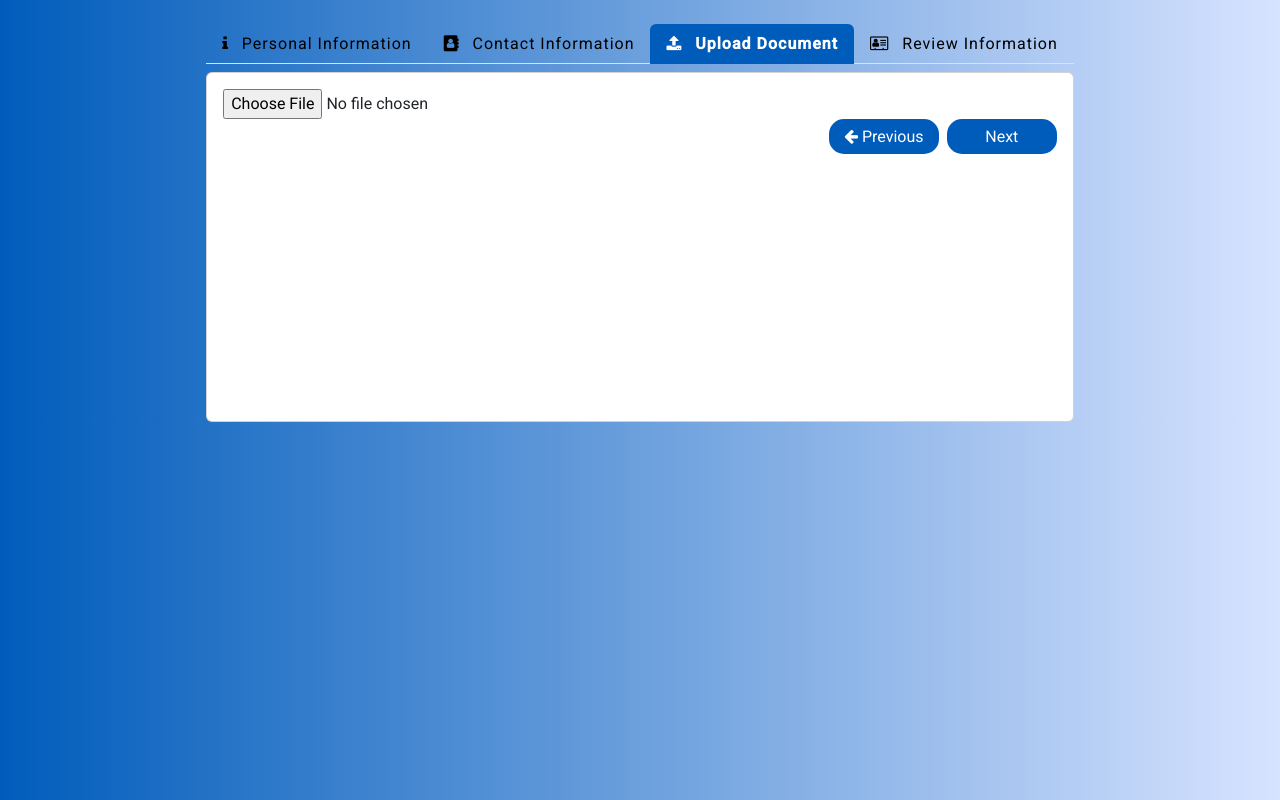
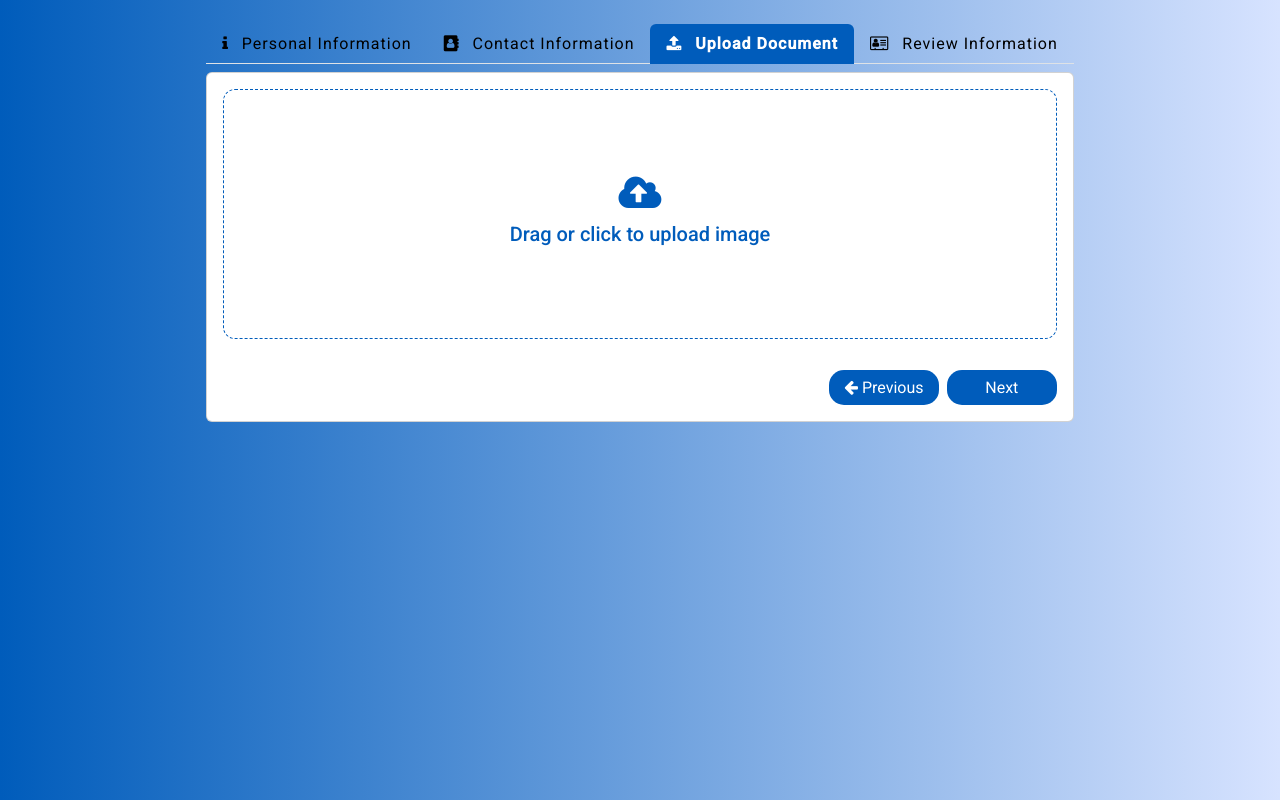
Before and after one commit to fahimehahmadi94/User-Form, an Angular app: page /upload-document in a window 1280 px wide. Built offline with nearby package versions, Linux system fonts and the light colour scheme.

Commit message:
UI image

```diff
--- a/src/app/feature/upload-document/upload-document.component.css
+++ b/src/app/feature/upload-document/upload-document.component.css
@@ -1,8 +1,26 @@
-.uploaded-image {
-  width: 150px;
-  height: 150px;
-  border-radius: 50%;
-  border: 1px solid red;
-  padding: 5px;
-  margin-top: 10px;
+.box-file {
+  min-height: 250px;
+  border: 1px dashed #005cbb;
+  border-radius: 12px;
 }
+
+.cu-input-file {
+  opacity: 0;
+  z-index: 2;
+}
+
+.box-text-file {
+  z-index: 1;
+  color: #005cbb;;
+}
+
+.box-text-file > .fa-cloud-upload {
+  font-size: 40px;
+}
+
+.box-preview {
+  width: 100%;
+  height: auto;
+  min-width: 200px;
+  min-height: 200px;
+}
--- a/src/app/feature/upload-document/upload-document.component.html
+++ b/src/app/feature/upload-document/upload-document.component.html
@@ -1,11 +1,21 @@
 <div class="container">
   <div class="card">
-    <div class="card-body">
-      <input type="file" (change)="onFileSelected($event)">
-      <div *ngIf="documentUrl">
-        <p><strong>Document Preview:</strong></p>
-        <img [src]="documentUrl" alt="Document Preview" class="uploaded-image">
+    <div class="card-body d-flex flex-column justify-content-between">
+      <div class="box-file w-100 mb-2 position-relative d-flex align-items-center justify-content-center overflow-hidden">
+        <input type="file" (change)="onFileSelected($event)" accept="image/*"
+               class="cu-input-file w-100 h-100 position-absolute">
+        <div *ngIf="!documentUrl"
+             class="box-text-file position-absolute d-flex flex-column align-items-center justify-content-center">
+          <i class="fa fa-cloud-upload mb-2"></i>
+          <h5>Drag or click to upload image</h5>
+        </div>
+        <ng-container *ngIf="documentUrl">
+          <div class="image-container w-100">
+            <img [src]="documentUrl" alt="Document Preview" class="box-preview">
+          </div>
+        </ng-container>
       </div>
+
       <div *ngIf="documentError" class="text-danger">
         {{ documentError }}
       </div>
```
